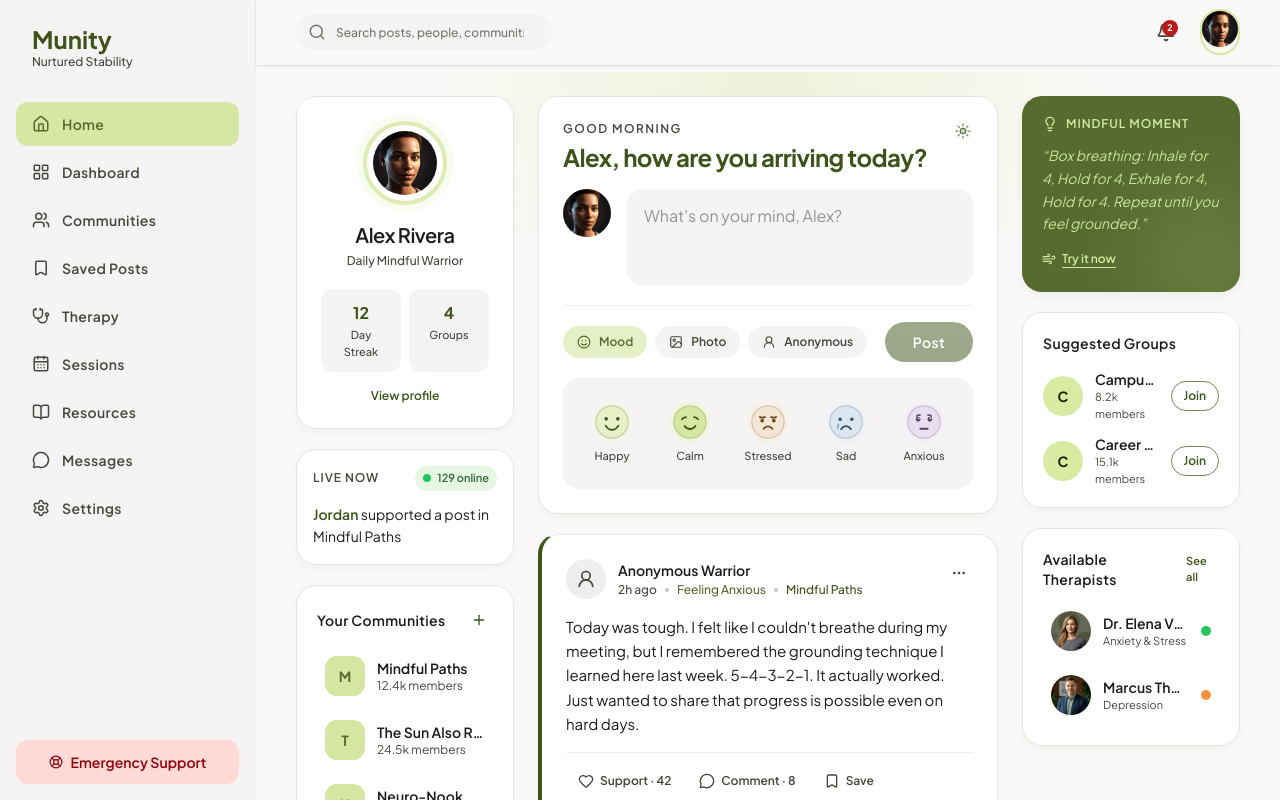
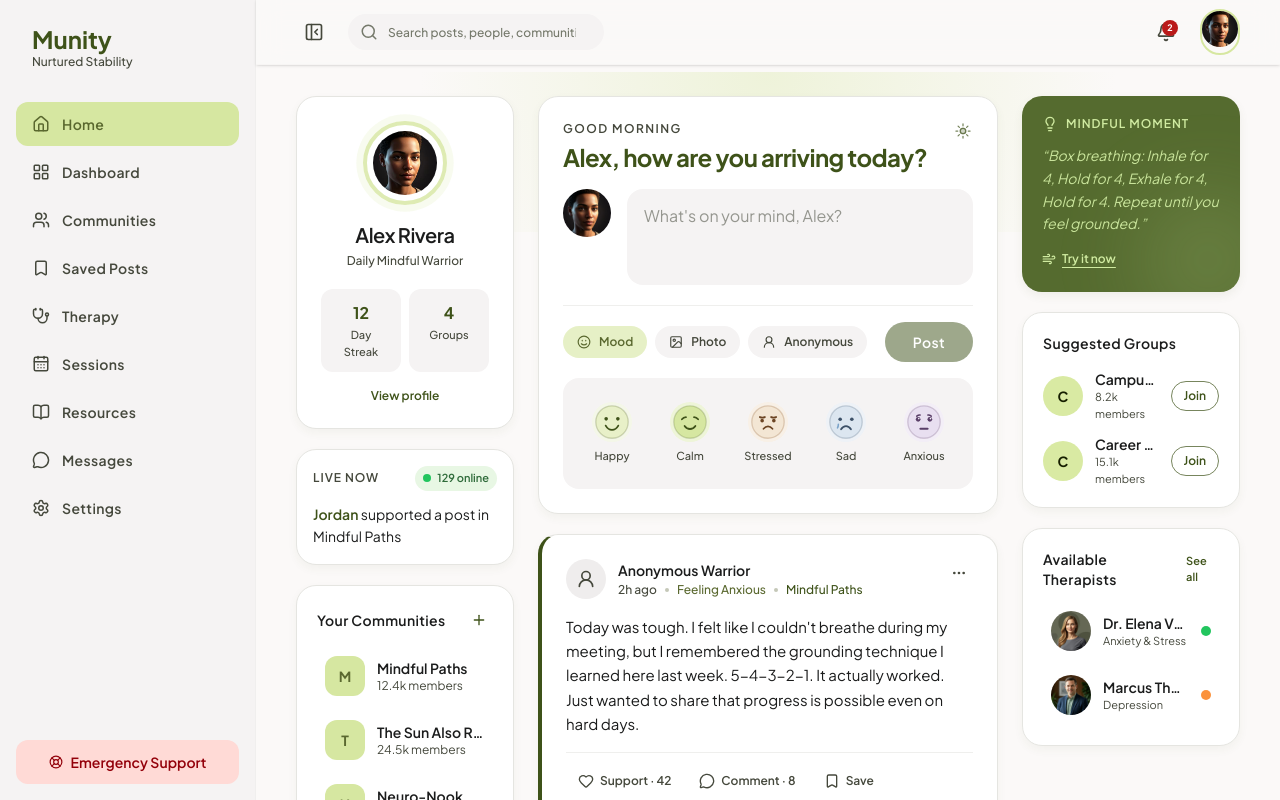
Before and after one commit to MichaelAdadey/The_Munity_Project, a Next.js app in the folder munity/: page /home in a window 1280 px wide. Shown: the top 800 px of the page. Built offline with nearby package versions, Linux system fonts and the light colour scheme.

Commit message:
Add collapsible toggle to the member sidebar
Reuses the existing therapist sidebar's SidebarProvider/useSidebar
context (its own storage key) instead of introducing new state, adds
a header toggle button, and animates the sidebar/header/content with
CSS transitions instead of an abrupt show/hide.

```diff
--- a/munity/components/memberlayout/MemberAppShell.tsx
+++ b/munity/components/memberlayout/MemberAppShell.tsx
@@ -11,6 +11,8 @@ import {
   LayoutGrid,
   LifeBuoy,
   MessageCircle,
+  PanelLeft,
+  PanelLeftClose,
   Search,
   Settings,
   Stethoscope,
@@ -19,6 +21,7 @@ import {
 import { MemberAvatarMenu } from "@/components/memberlayout/MemberAvatarMenu";
 import { NotificationsMenu } from "@/components/live/NotificationsMenu";
 import { LiveToastProvider } from "@/components/live/LiveFeedback";
+import { SidebarProvider, useSidebar } from "@/components/therapistlayout/SidebarContext";
 import { routes } from "@/lib/routes";
 
 export type MemberNavItem =
@@ -66,18 +69,19 @@ interface MemberAppShellProps {
   flush?: boolean;
 }
 
-export function MemberAppShell({
-  children,
-  isLoggedIn = true,
-  showSearch = false,
-  searchPlaceholder = "Search...",
-  searchValue,
-  onSearchChange,
-  flush = false,
-}: MemberAppShellProps) {
-  const pathname = usePathname();
+export function MemberAppShell({ isLoggedIn = true, ...rest }: MemberAppShellProps) {
+  if (!isLoggedIn) {
+    return <GuestShell>{rest.children}</GuestShell>;
+  }
 
-  if (!isLoggedIn) {
+  return (
+    <SidebarProvider storageKey="munity-member-sidebar-open">
+      <LoggedInShell {...rest} />
+    </SidebarProvider>
+  );
+}
+
+function GuestShell({ children }: { children: ReactNode }) {
   return (
     <LiveToastProvider>
       <div className="min-h-screen bg-munity-bg">
@@ -108,10 +112,29 @@ export function MemberAppShell({
   );
 }
 
+function LoggedInShell({
+  children,
+  showSearch = false,
+  searchPlaceholder = "Search...",
+  searchValue,
+  onSearchChange,
+  flush = false,
+}: Omit<MemberAppShellProps, "isLoggedIn">) {
+  const pathname = usePathname();
+  const sidebar = useSidebar();
+  if (!sidebar) {
+    throw new Error("LoggedInShell must be used within SidebarProvider");
+  }
+  const { open, toggle } = sidebar;
+
   return (
     <LiveToastProvider>
     <div className="min-h-screen bg-munity-bg">
-      <aside className="fixed inset-y-0 left-0 z-40 hidden w-64 flex-col border-r border-munity-border/30 bg-munity-sidebar px-4 py-4 lg:flex">
+      <aside
+        className={`fixed inset-y-0 left-0 z-40 hidden w-64 flex-col border-r border-munity-border/30 bg-munity-sidebar px-4 py-4 transition-transform duration-300 ease-in-out lg:flex ${
+          open ? "lg:translate-x-0" : "lg:-translate-x-full"
+        }`}
+      >
         <Link href={routes.memberHome} className="mb-8 block px-4 pt-2">
           <p className="text-2xl font-bold leading-tight text-munity-green">Munity</p>
           <p className="text-xs font-medium text-munity-muted">Nurtured Stability</p>
@@ -146,8 +169,25 @@ export function MemberAppShell({
         </Link>
       </aside>
 
-      <header className="fixed inset-x-0 top-0 z-50 border-b border-munity-border/20 bg-munity-bg/80 shadow-sm backdrop-blur-md lg:left-64">
-        <div className="flex h-16 items-center justify-end gap-4 px-6 lg:px-10">
+      <header
+        className={`fixed inset-x-0 top-0 z-50 border-b border-munity-border/20 bg-munity-bg/80 shadow-sm backdrop-blur-md transition-[left] duration-300 ease-in-out ${
+          open ? "lg:left-64" : "lg:left-0"
+        }`}
+      >
+        <div className="flex h-16 items-center gap-4 px-6 lg:px-10">
+          <button
+            type="button"
+            onClick={toggle}
+            aria-label={open ? "Collapse sidebar" : "Expand sidebar"}
+            aria-expanded={open}
+            className="hidden rounded-full p-2 text-munity-muted transition hover:bg-munity-sidebar hover:text-munity-green lg:inline-flex"
+          >
+            {open ? (
+              <PanelLeftClose className="size-5" />
+            ) : (
+              <PanelLeft className="size-5" />
+            )}
+          </button>
           {showSearch ? (
             <div className="relative mr-auto hidden sm:block">
               <Search className="pointer-events-none absolute left-3 top-1/2 size-[18px] -translate-y-1/2 text-munity-gray" />
@@ -160,12 +200,18 @@ export function MemberAppShell({
               />
             </div>
           ) : null}
+          <div className="ml-auto flex items-center gap-4">
             <NotificationsMenu role="member" />
             <MemberAvatarMenu />
           </div>
+        </div>
       </header>
 
-      <div className={`pt-16 lg:pl-64 ${flush ? "" : ""}`}>
+      <div
+        className={`pt-16 transition-[padding-left] duration-300 ease-in-out ${
+          open ? "lg:pl-64" : "lg:pl-0"
+        }`}
+      >
         {flush ? children : <div className="px-6 py-8 lg:px-10">{children}</div>}
       </div>
     </div>
```
Lines whose indentation alone changed are shown as unchanged.
